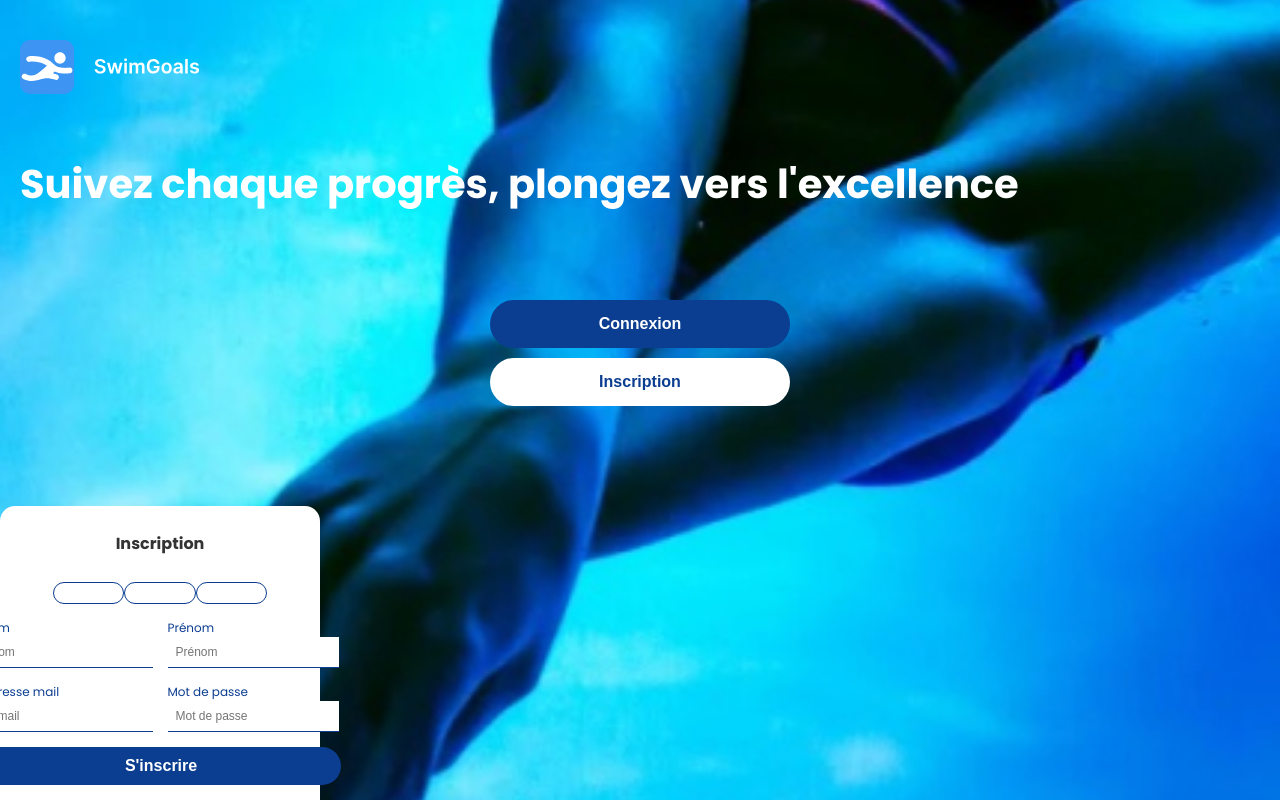
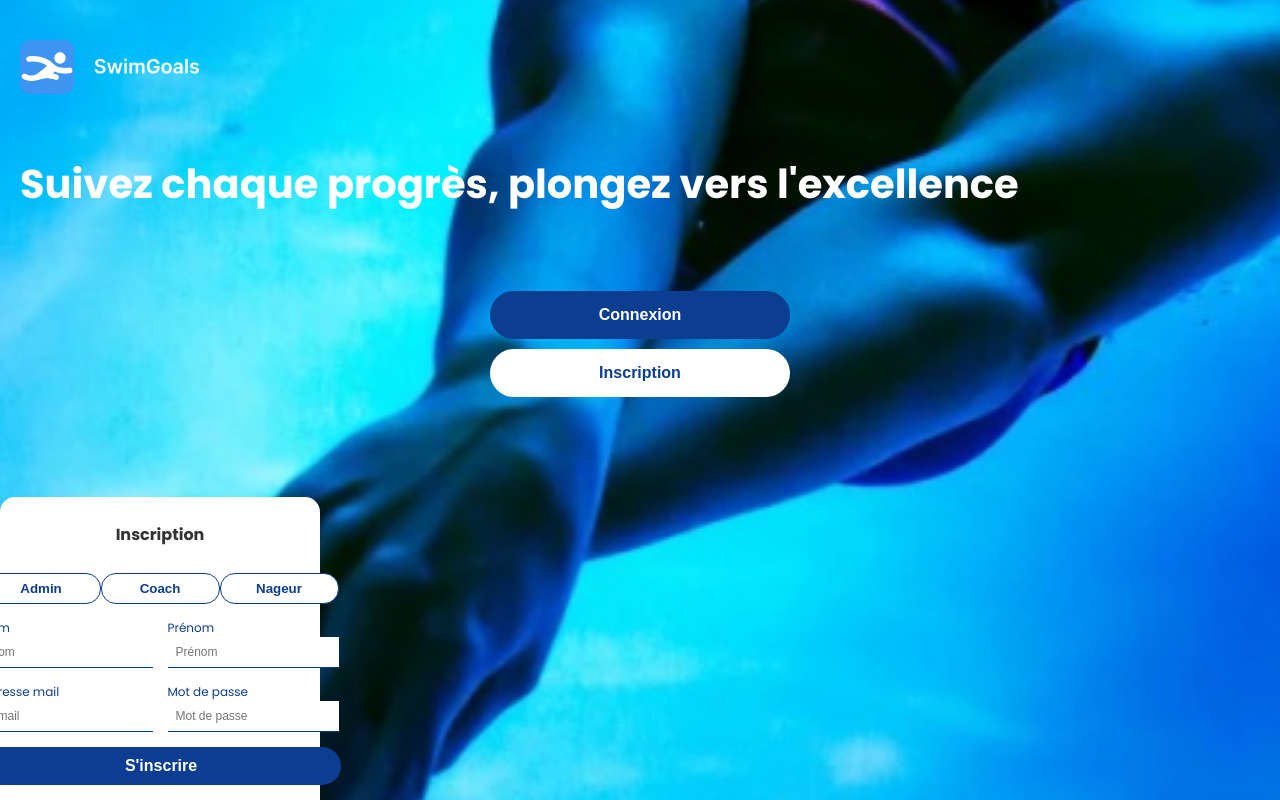
Before and after one commit to FaresBza/swimgoals_travail_bachelor, a Next.js app in the folder swimgoals_frontend/: page / in a window 1280 px wide. Both pictures are taken after a click on the button "Connexion". Built offline with nearby package versions, Linux system fonts and the light colour scheme.

Commit message:
Use aos, for show authentification form

```diff
--- a/swimgoals_frontend/src/app/components/FormAuth.tsx
+++ b/swimgoals_frontend/src/app/components/FormAuth.tsx
@@ -1,5 +1,14 @@
+"use client"
+
+import AOS from 'aos';
+import 'aos/dist/aos.css';
+import { useEffect } from 'react';
 
 const FormAuth = () => {
+
+    useEffect(() => {
+        AOS.init();
+    })
 
     return (
         <div
@@ -12,9 +21,9 @@ const FormAuth = () => {
                 </div>
                 <main className="main">
                     <div className="role-buttons">
-                        <button></button>
-                        <button></button>
-                        <button></button>
+                        <button>Admin</button>
+                        <button>Coach</button>
+                        <button>Nageur</button>
                     </div>
                     <form
                         className="form"
--- a/swimgoals_frontend/src/app/styles/FormAuth.scss
+++ b/swimgoals_frontend/src/app/styles/FormAuth.scss
@@ -30,15 +30,15 @@
         .role-buttons {
             display: flex;
             flex-direction: row;
-            width: 60%;
+            width: 100%;
             align-items: center;
             justify-content: center;
             margin-bottom: 15px;
             border-radius: 15px;
 
             button {
-                width: 60%;
-                padding: 10px;
+                width: 100%;
+                padding: 7px;
                 border: 1px solid variables.$global-blue;
                 border-radius: 15px;
                 background-color: variables.$white;
```
